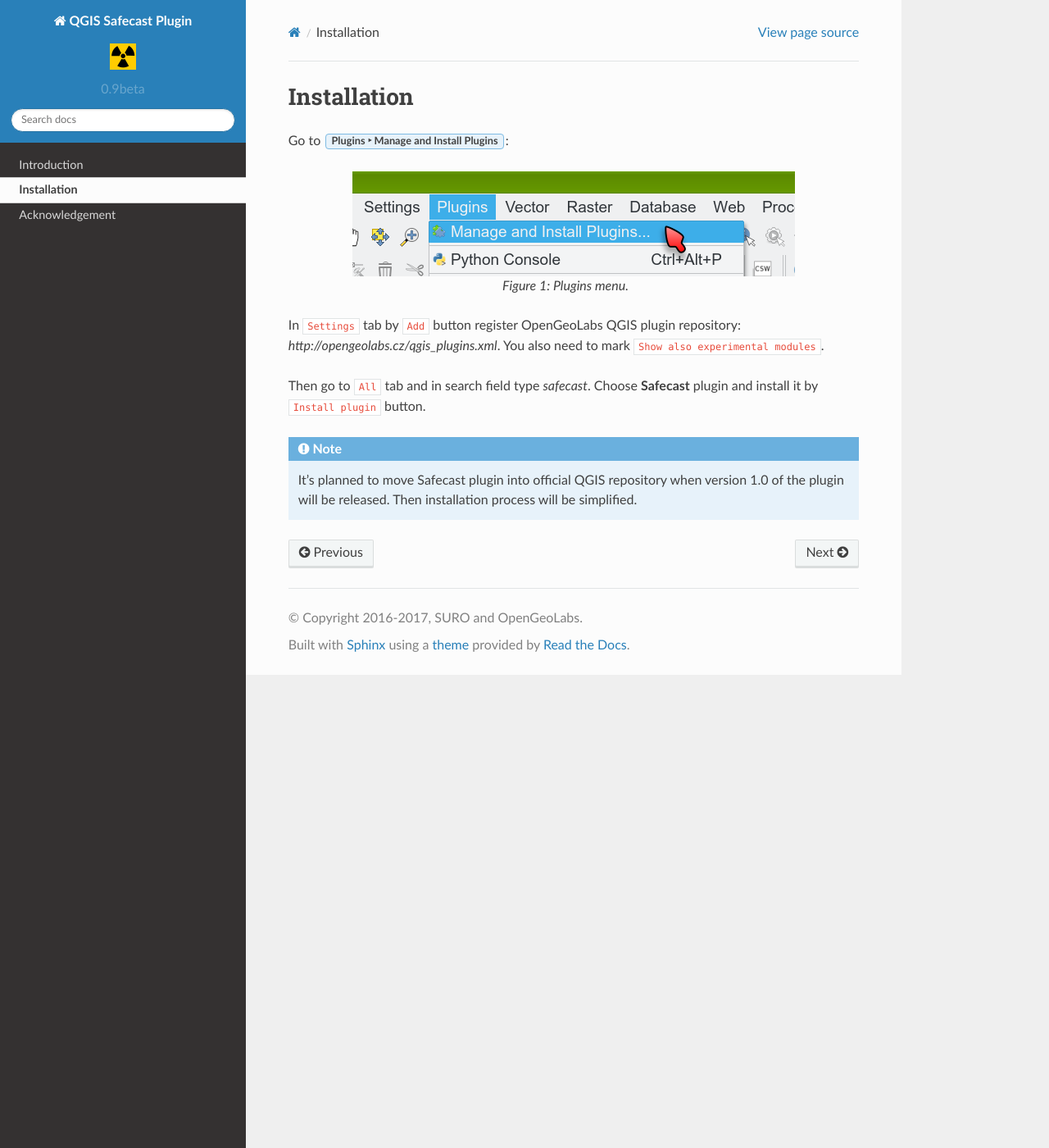
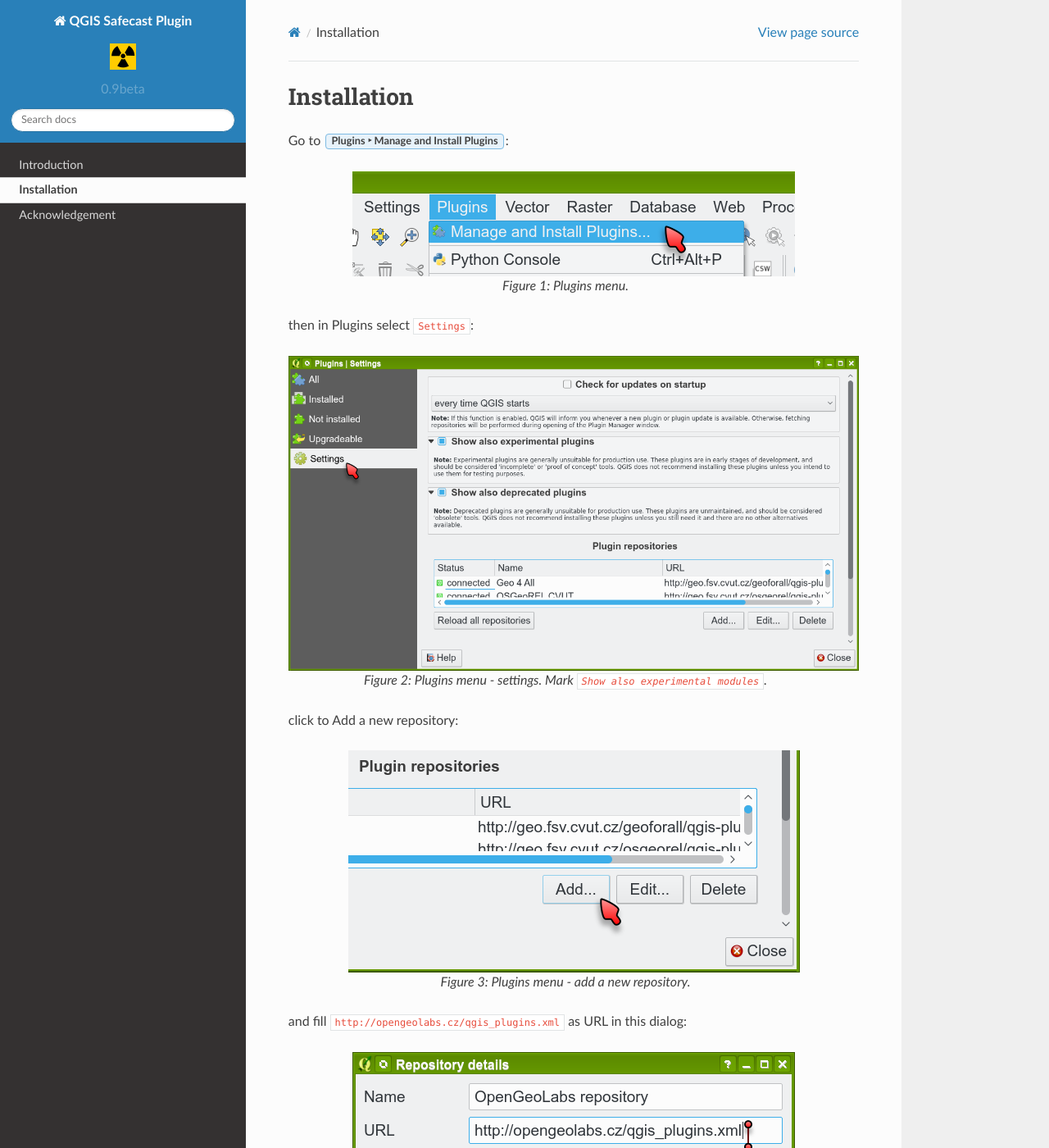
Before and after one commit to OpenGeoLabs/qgis-safecast-plugin, a Sphinx documentation site: the page built from docs/source/installation.rst, in a window 1280 px wide and 1400 px high. Shown: the whole window at 82% size. Built offline with Sphinx 7.4.7 and the Read the Docs theme 2.0.0, drawn with Linux system fonts in a browser that asks for light colours; formulas are drawn with MathJax 3; pages that are not in the unit, such as notebooks, are missing from menus; some of the changed text lies outside the part shown.

Commit message:
docs: update installation part (thanks to Jan Helebrant)

```diff
--- a/docs/source/installation.rst
+++ b/docs/source/installation.rst
@@ -7,12 +7,39 @@ Go to :menuselection:`Plugins --> Manage and Install Plugins`:
 
    Plugins menu.
 
-In ``Settings`` tab by ``Add`` button register OpenGeoLabs QGIS plugin
-repository: `http://opengeolabs.cz/qgis_plugins.xml`. You also need to
-mark ``Show also experimental modules``.
+then in Plugins select ``Settings``:
 
-Then go to ``All`` tab and in search field type *safecast*. Choose
-**Safecast** plugin and install it by ``Install plugin`` button.
+.. figure:: images/install_002_settings.png
+
+   Plugins menu - settings. Mark ``Show also experimental modules``.
+
+click to Add a new repository:
+
+.. figure:: images/install_003_add_repo.png
+
+   Plugins menu - add a new repository.
+
+and fill ``http://opengeolabs.cz/qgis_plugins.xml`` as URL in this
+dialog:
+
+.. figure:: images/install_004_repo_details.png
+
+   Plugins menu - new repository details.
+
+then click OK to close and reload. After that you should have Safecast
+plugin available in QGIS plugins selection and you can install it:
+
+.. figure:: images/install_005_install_plugin.png
+
+   Plugins menu - install Safecast plugin.
+
+and the plugin icon appears in the QGIS toolbar:
+
+.. figure:: images/install_006_Safecast_plugin_in_QGIS.png
+
+   Safecast plugin in QGIS toolbar.
+
+and now the plugin is ready to use.
 
 .. note:: It's planned to move Safecast plugin into official QGIS
           repository when version 1.0 of the plugin will be
```
Also changed, not shown: docs/source/images/install_002_settings.png (added), docs/source/images/install_003_add_repo.png (added), docs/source/images/install_004_repo_details.png (added), docs/source/images/install_005_install_plugin.png (added), docs/source/images/install_006_Safecast_plugin_in_QGIS.png (added).
